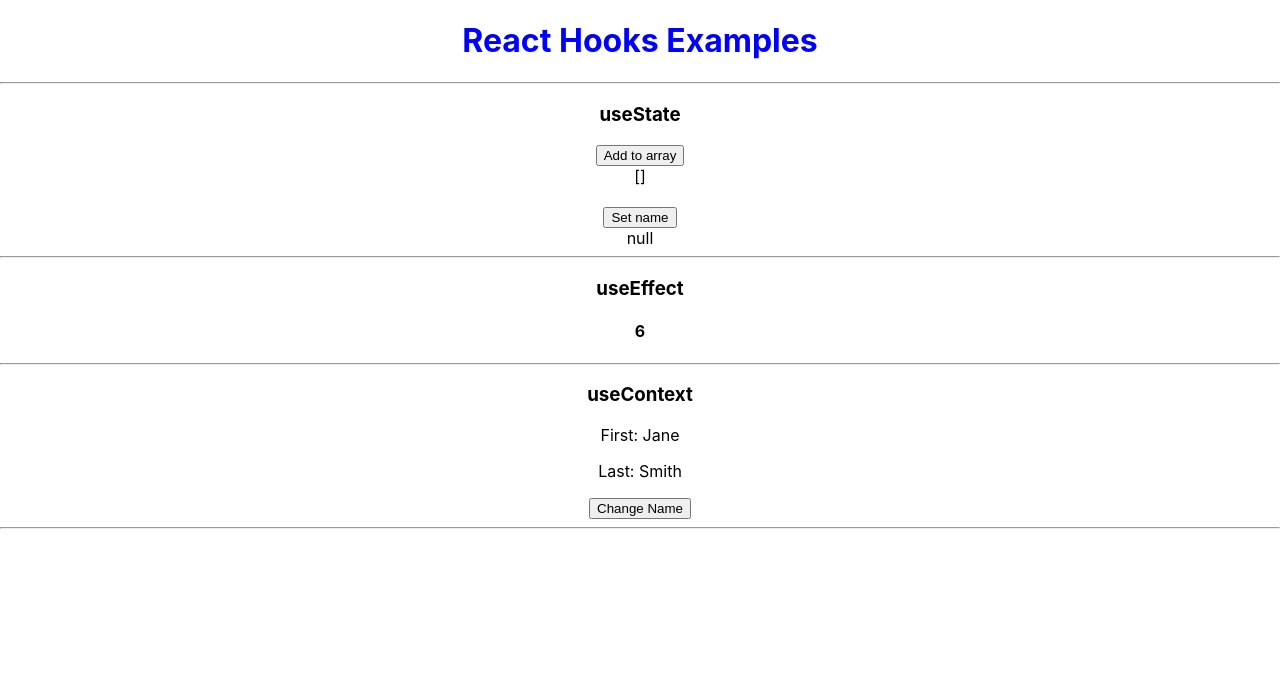
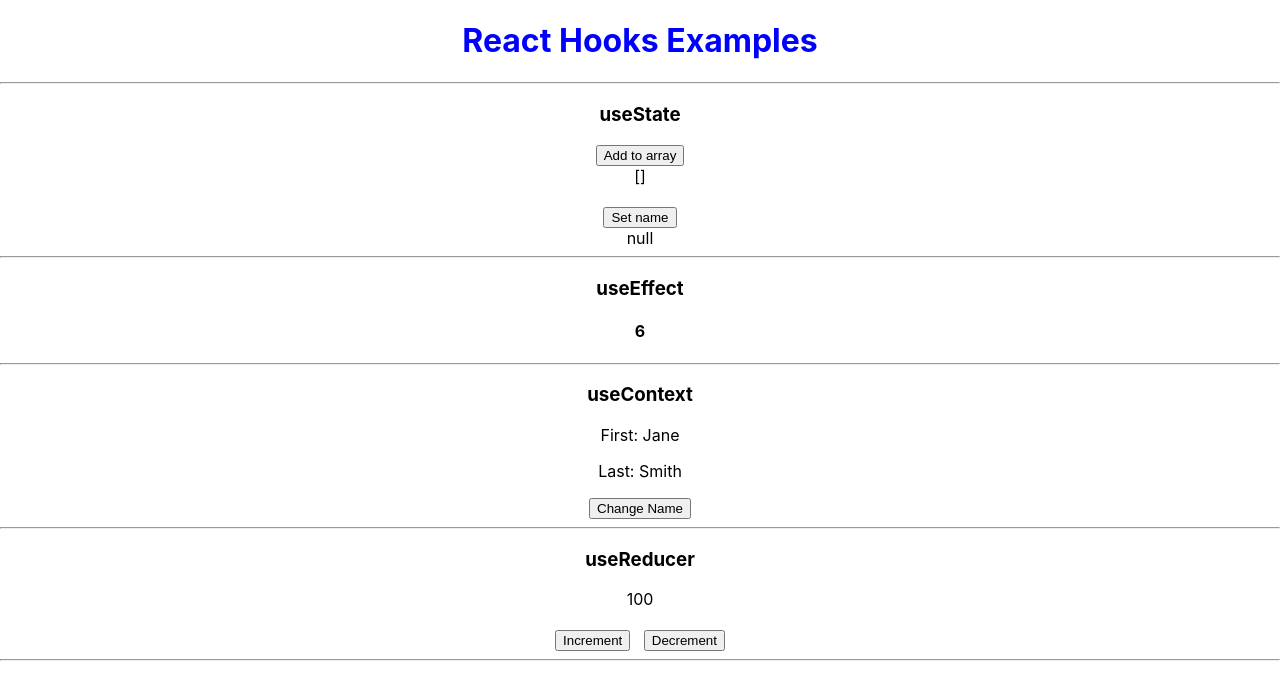
Before and after one commit to Sreejan-22/react-hooks-typescript, a React (Create React App) app: page / in a window 1280 px wide. Shown: the top 700 px of the page. Built offline with nearby package versions, Linux system fonts and the light colour scheme.

Commit message:
add UseReducer component

```diff
--- a/src/App.tsx
+++ b/src/App.tsx
@@ -2,6 +2,7 @@ import Header from "./Header";
 import UseStateComponent from "./components/UseState";
 import UseEffectComponent from "./components/UseEffect";
 import UseContextComponent from "./components/UseContext";
+import UseReducerComponent from "./components/UseReducer";
 import "./App.css";
 
 function App() {
@@ -18,6 +19,9 @@ function App() {
       <h3>useContext</h3>
       <UseContextComponent />
       <hr />
+      <h3>useReducer</h3>
+      <UseReducerComponent />
+      <hr />
     </div>
   );
 }
--- /dev/null
+++ b/src/components/UseReducer.tsx
@@ -0,0 +1,50 @@
+import { useReducer } from "react";
+
+const initialState = {
+  counter: 100,
+};
+
+type ACTIONTYPES =
+  | { type: "increment"; payload: number }
+  | { type: "decrement"; payload: number };
+
+const counterReducer = (state: typeof initialState, action: ACTIONTYPES) => {
+  switch (action.type) {
+    case "increment":
+      return {
+        ...state,
+        counter: state.counter + action.payload,
+      };
+
+    case "decrement":
+      return {
+        ...state,
+        counter: state.counter - action.payload,
+      };
+
+    default:
+      return state;
+  }
+};
+
+const UseReducerComponent = () => {
+  const [state, dispatch] = useReducer(counterReducer, initialState);
+
+  return (
+    <div>
+      <div>{state.counter}</div>
+      <br />
+      <span>
+        <button onClick={() => dispatch({ type: "increment", payload: 10 })}>
+          Increment
+        </button>
+        &nbsp;&nbsp;&nbsp;
+        <button onClick={() => dispatch({ type: "decrement", payload: 10 })}>
+          Decrement
+        </button>
+      </span>
+    </div>
+  );
+};
+
+export default UseReducerComponent;
```
